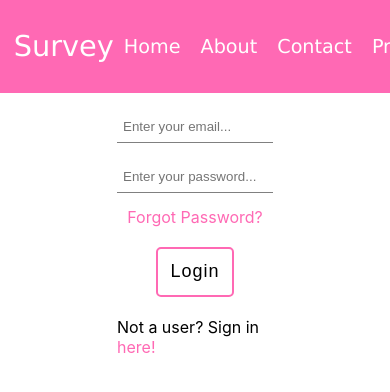
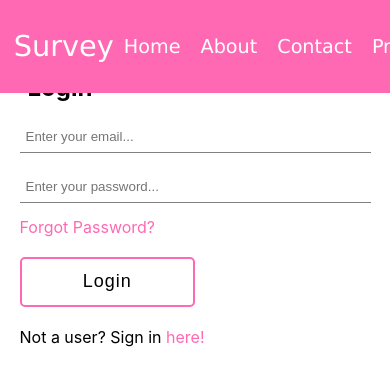
Before and after one commit to Taran29/SurveyApp, a React (Create React App) app: page /login in a window 390 px wide. Shown: the top 392 px of the page. Built offline with nearby package versions, Linux system fonts and the light colour scheme; the HTML template or start-up script is replaced by a standard one.

Commit message:
Added media queries to all components

```diff
--- a/src/components/ForgotPassword/ForgotPassword.css
+++ b/src/components/ForgotPassword/ForgotPassword.css
@@ -15,3 +15,14 @@
   margin-top: 10px;
   font-size: 14px;
 }
+
+@media (max-width: 650px) {
+  .forgot-pw-container {
+    width: 90%;
+    margin-top: 16%;
+  }
+
+  .forgot-pw-container button {
+    align-self: flex-start;
+  }
+}
--- a/src/components/Login/Login.css
+++ b/src/components/Login/Login.css
@@ -32,3 +32,22 @@
   color: #0096FF;
   transition: 0.2s ease-in;
 }
+
+@media (max-width: 650px) {
+  .login-container {
+    width: 90%;
+  }
+
+  .login-title {
+    text-align: left;
+    padding: 10px 0px 0px 8px;
+  }
+
+  .forgot-pw-text {
+    align-self: flex-start;
+  }
+
+  .registerText {
+    align-self: flex-start;
+  }
+}
--- a/src/components/Register/Register.css
+++ b/src/components/Register/Register.css
@@ -66,3 +66,23 @@
   color: #0096FF;
   transition: 0.2s ease-in;
 }
+
+@media (max-width: 650px) {
+  .register-container {
+    width: 90%;
+  }
+
+  .register-title {
+    text-align: left;
+    padding: 10px 0px 0px 8px;
+  }
+
+  .submitBtn {
+    align-self: flex-start;
+    margin: 20px 0px;
+  }
+
+  .loginText {
+    align-self: flex-start;
+  }
+}
--- a/src/components/Security/Security.css
+++ b/src/components/Security/Security.css
@@ -12,3 +12,14 @@
   font-weight: 700;
   margin-top: 20px;
 }
+
+@media (max-width: 650px) {
+  .security-container {
+    width: 90%;
+  }
+
+  .security-title {
+    text-align: left;
+    padding-left: 6px;
+  }
+}
--- a/src/utils/ForgotPasswordUtils/VerifyAnswer.jsx
+++ b/src/utils/ForgotPasswordUtils/VerifyAnswer.jsx
@@ -43,7 +43,7 @@ const VerifyAnswer = (props) => {
 
   return (
     <>
-      <span>{question}</span>
+      <span>Q. {question}</span>
       <TextField
         type="text"
         placeholder="Enter your security question answer..."
```
